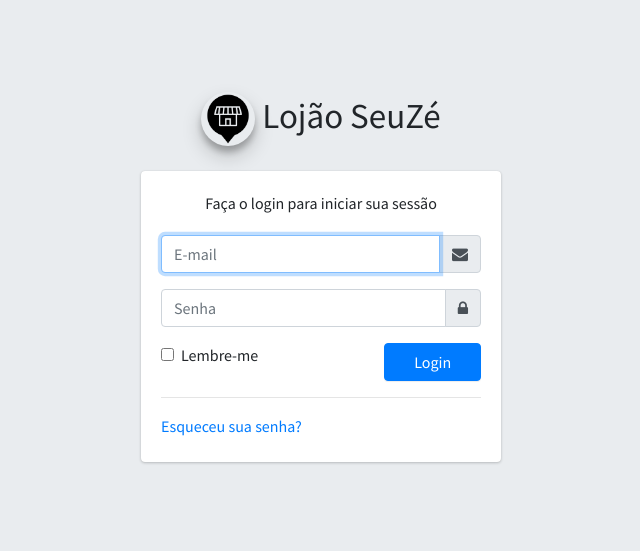
After one commit to pedroalves4/Trabalho-EngSoftware-2019-1, a PHP site: page /login.php in a window 1280 px wide. The commit adds this page. Shown: the top 551 px of the page, without its empty margins (319-959 px from the left). Run offline with PHP 8.4, Linux system fonts and the light colour scheme.

Commit message:
Sistema de Login funcionando no sistema e tipo de usuario sendo travado na hora do cadastro

```diff
--- /dev/null
+++ b/login.php
@@ -0,0 +1,99 @@
+<!DOCTYPE html>
+<html>
+<head>
+  <meta charset="utf-8">
+  <meta http-equiv="X-UA-Compatible" content="IE=edge">
+  <title>Lojão Seu Zé | Dashboard</title>
+  <!-- Tell the browser to be responsive to screen width -->
+  <meta name="viewport" content="width=device-width, initial-scale=1">
+  <!-- Font Awesome -->
+  <link rel="stylesheet" href="plugins/font-awesome/css/font-awesome.min.css">
+  <!-- Ionicons -->
+  <link rel="stylesheet" href="https://code.ionicframework.com/ionicons/2.0.1/css/ionicons.min.css">
+  <!-- Theme style -->
+  <link rel="stylesheet" href="dist/css/adminlte.min.css">
+  <!-- iCheck -->
+  <link rel="stylesheet" href="plugins/iCheck/flat/blue.css">
+  <!-- Morris chart -->
+  <link rel="stylesheet" href="plugins/morris/morris.css">
+  <!-- jvectormap -->
+  <link rel="stylesheet" href="plugins/jvectormap/jquery-jvectormap-1.2.2.css">
+  <!-- Date Picker -->
+  <link rel="stylesheet" href="plugins/datepicker/datepicker3.css">
+  <!-- Daterange picker -->
+  <link rel="stylesheet" href="plugins/daterangepicker/daterangepicker-bs3.css">
+  <!-- bootstrap wysihtml5 - text editor -->
+  <link rel="stylesheet" href="plugins/bootstrap-wysihtml5/bootstrap3-wysihtml5.min.css">
+  <!-- Google Font: Source Sans Pro -->
+  <link href="https://fonts.googleapis.com/css?family=Source+Sans+Pro:300,400,400i,700" rel="stylesheet">
+</head>
+<?php require('bd/conexao.php'); ?>
+<?php
+    session_start();
+
+    if(isset($_SESSION['email']) || isset($_SESSION['senha'])){
+        $usuario = $_SESSION['email'];
+        echo "<script language='javascript' type'text/javascript'>
+                alert('Você já está logado! Usuário ativo: \"$usuario\". Redirecionando para a página de Administração');
+                window.location.replace('index.php');
+            </script>";
+    }
+
+?>
+<body class="hold-transition login-page">
+    <div id="app" class="login-box">
+        <div class="login-logo">
+            <img src="dist/img/logo.png" alt="Lojao Seu Ze Logo" class="img-fluid img-circle elevation-3" style="width: 15%;">
+            <a><b>Lojão SeuZé</b></a>
+        </div>
+
+        <div class="card">
+            <div class="card-body login-card-body">
+                <p class="login-box-msg">Faça o login para iniciar sua sessão</p>
+
+                <form action="verificaLogin.php" method="POST" method="post">
+                    <div class="input-group mb-3">
+                        <input placeholder="E-mail" type="email" class="form-control" name="email" autocomplete="username" required autofocus>
+                        <div class="input-group-append">
+                            <span class="input-group-text">
+                                <i class="fa fa-envelope"></i>
+                            </span>
+                        </div>
+                    </div>
+                    <div class="input-group mb-3">
+                        <input placeholder="Senha" type="password" class="form-control" name="senha" autocomplete="current-password" required>
+                        <div class="input-group-append">
+                            <span class="input-group-text">
+                                <i class="fa fa-lock"></i>
+                            </span>
+                        </div>
+                    </div>
+                    <div class="row">
+                        <div class="col-8">
+                            <div class="form-check">
+                                <input class="form-check-input" type="checkbox" name="remember" id="remember">
+
+                                <label class="form-check-label" for="remember">
+                                    Lembre-me
+                                </label>
+                            </div>
+                        </div>
+                        <div class="col-4">
+                            <button type="submit" class="btn btn-primary btn-block">Login</button>
+                        </div>
+                    </div>
+                </form>
+
+                <hr>
+
+                <p class="mb-1">
+                        <a href="{{ route('password.request') }}">
+                            Esqueceu sua senha?
+                        </a>
+                </p>
+            </div>
+        </div>
+    </div>
+</body>
+
+</html>
--- a/usuarios.php
+++ b/usuarios.php
@@ -1,7 +1,7 @@
 <?php require ('header.php'); ?>
 <?php require ('dashboard.php'); ?>
 <?php
-$sql = "SELECT * FROM usuarios"; //buscando todos usuarios
+$sql = "SELECT * FROM usuarios ORDER BY nome ASC"; //buscando todos usuarios
 $result = $conexao->query($sql);
 ?>
 
@@ -36,6 +36,7 @@ $result = $conexao->query($sql);
                 <tr>
                   <th>Nome</th>
                   <th>Email</th>
+                  <th>Tipo</th>
                   <th>Telefone</th>
                   <th>CPF</th>
                   <th>Cidade</th>
@@ -52,6 +53,7 @@ $result = $conexao->query($sql);
                      echo "<tr>";
                       echo "<td>" .$row["nome"] . "</td>";
                       echo "<td>" .$row["email"] . "</td> ";
+                      echo "<td>" .$row["tipo"] . "</td>";
                       echo "<td>" .$row["telefone"] . "</td> ";
                       echo "<td>" .$row["cpf"] . "</td>";
                       echo "<td>" .$row["cidade"] . "</td>";
```
Also changed, not shown: cadastroUsuarios.php (+15 -7 lines), dashboard.php (+4 -4 lines), header.php (+12 -0 lines), logout.php (added, +12 -0 lines), verificaLogin.php (added, +42 -0 lines), dist/img/logo.png (added).
